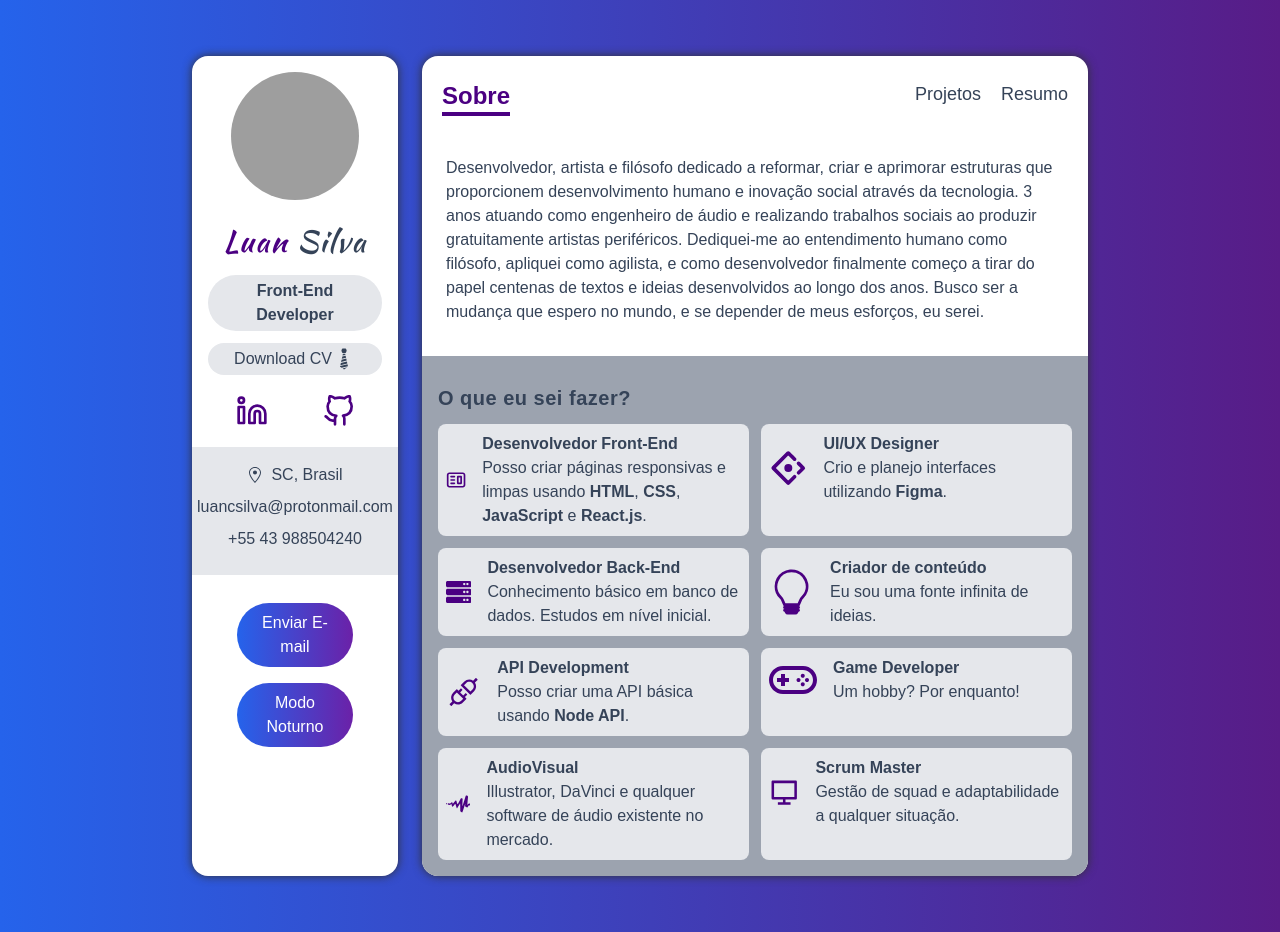
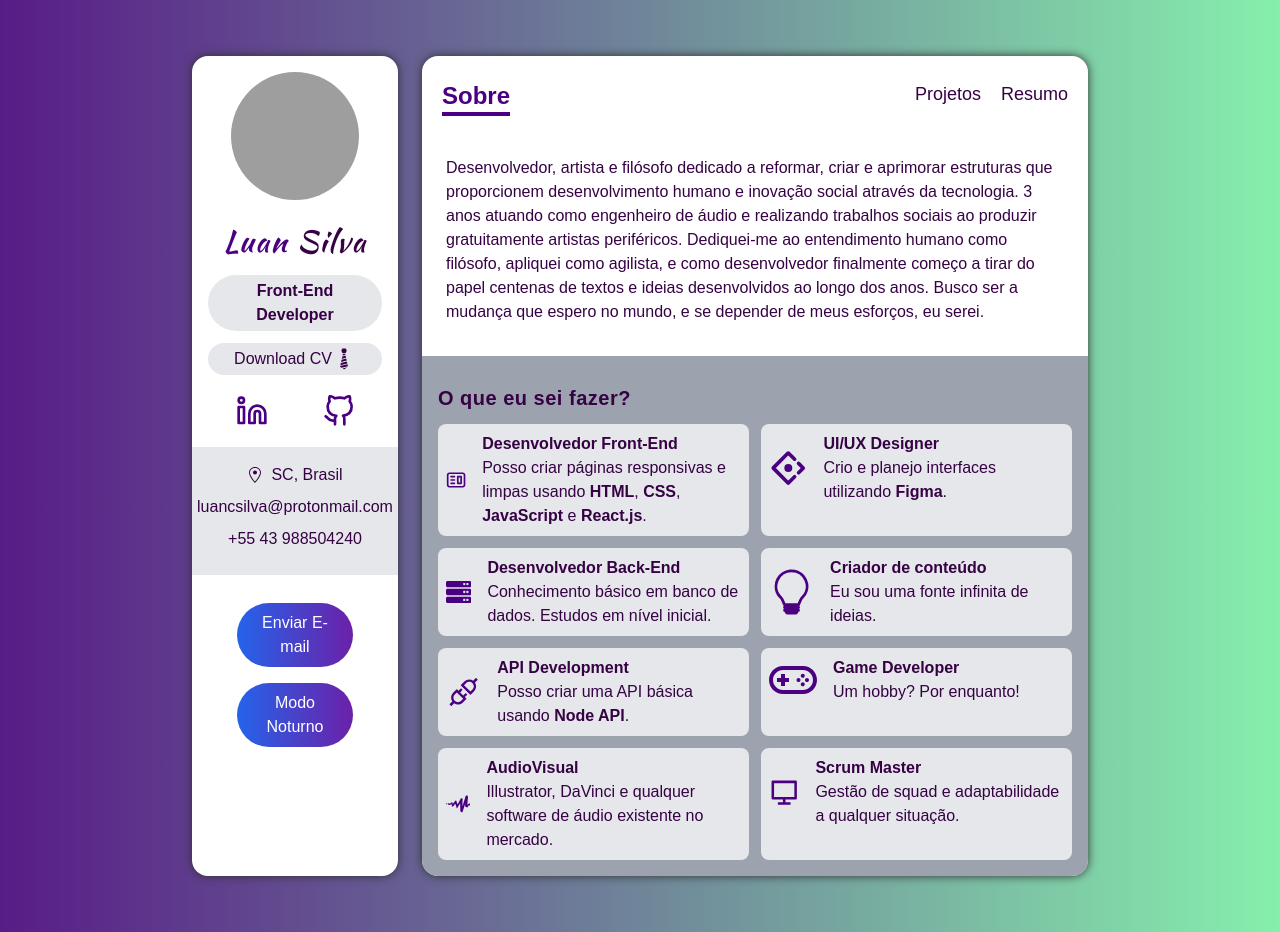
Before and after one commit to 999luan/portfolio, a Next.js app in the folder portfolio/: page / in a window 1280 px wide. Built offline with nearby package versions, Linux system fonts and the light colour scheme; grey boxes are pictures that could not be loaded.

Commit message:
correcoes de estilo

```diff
--- a/portfolio/pages/_document.tsx
+++ b/portfolio/pages/_document.tsx
@@ -12,7 +12,7 @@ export default function Document() {
         />
         <meta name="author" content="Luan C. Silva"></meta>
       </Head>
-      <body className="bg-gradient-to-r from-blue-600 to-purple-900 dark:from-dark-500 dark:to-dark-700 dark:text-white">
+      <body className="bg-gradient-to-r from-purple-900 to-green-300 dark:from-dark-500 dark:to-dark-700 dark:text-white">
         <Main />
         <NextScript />
       </body>
--- a/portfolio/styles/globals.css
+++ b/portfolio/styles/globals.css
@@ -6,7 +6,8 @@
 body {
   background-color: black;
   font-family: sans-serif;
-  color: #354358;
+  color: #360244;
+  /* color: #354358; */
   font-weight: 500;
 }
 
```
